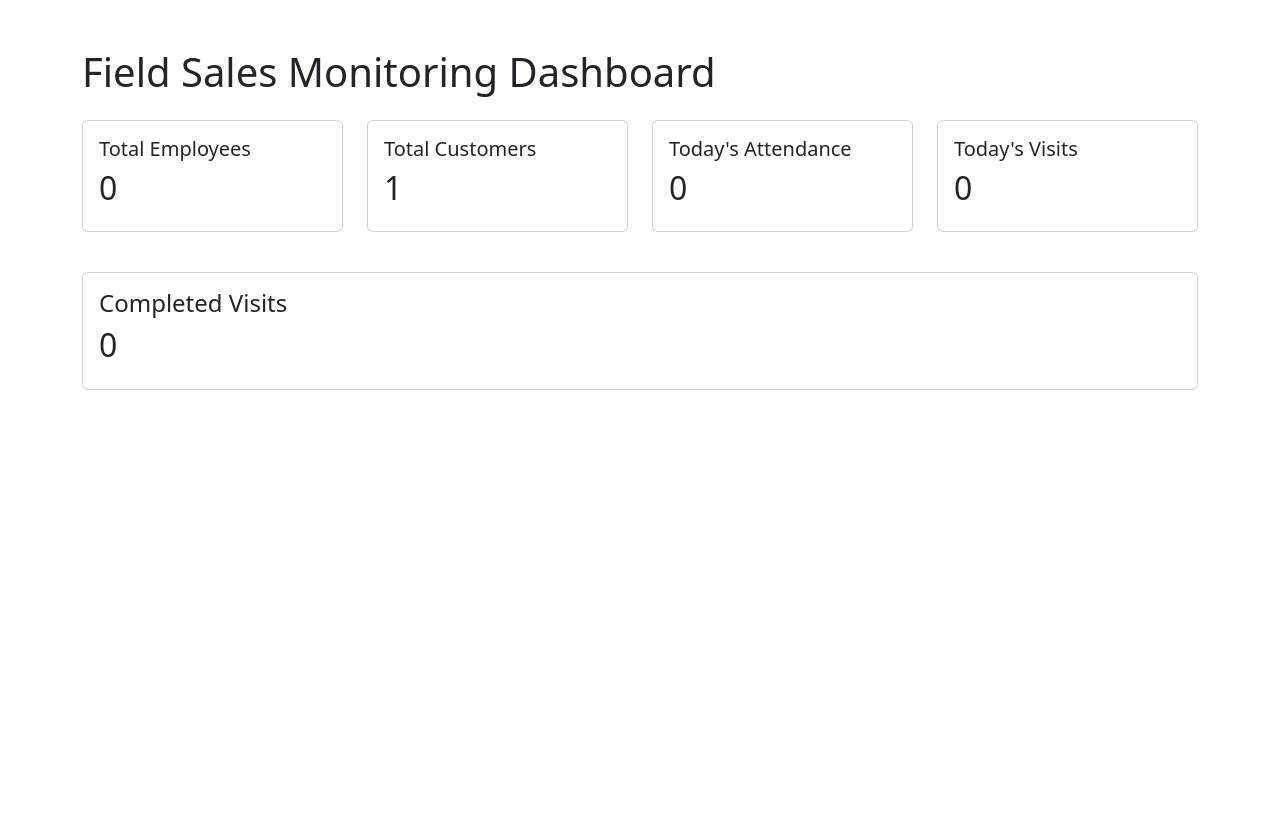
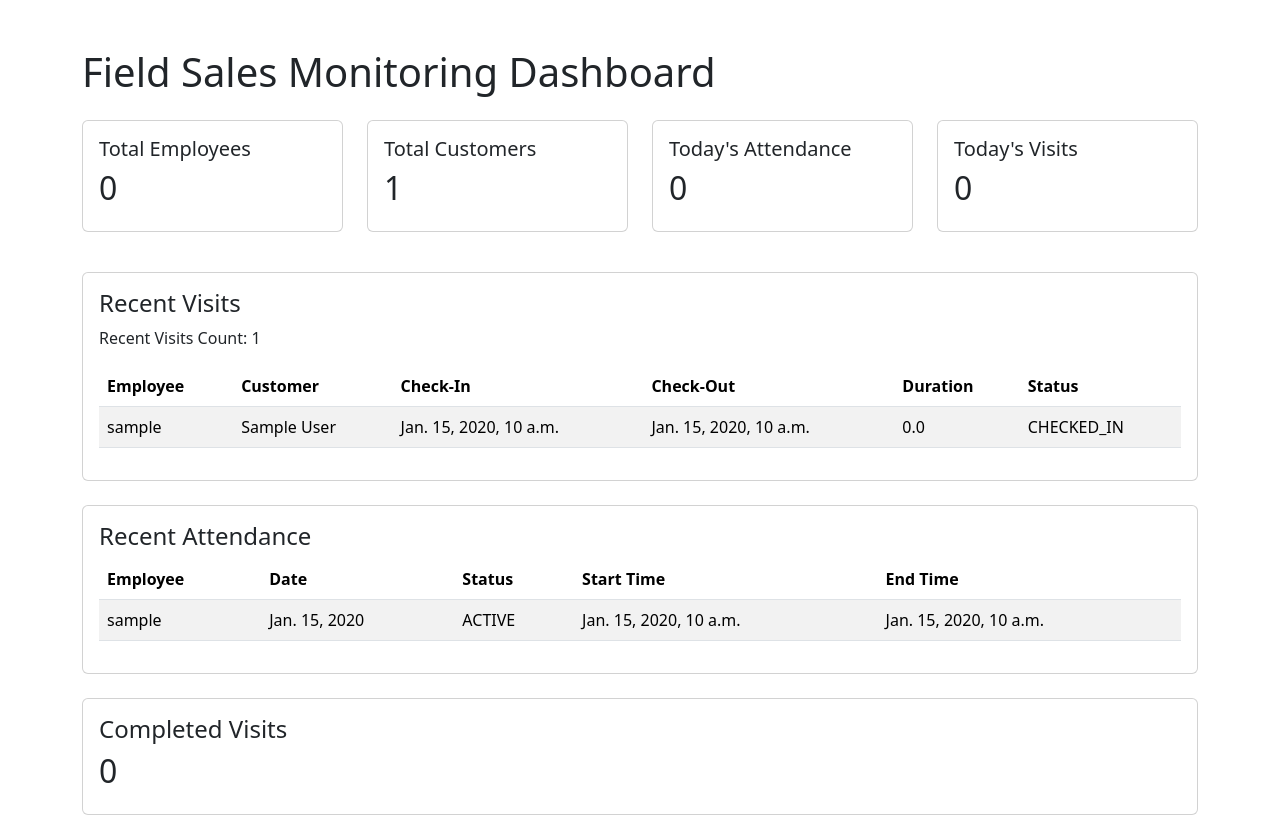
Before and after one commit to ChaitanyaCodec/field-sales-monitoring-system, a Django app: page / in a window 1280 px wide. Before the commit the page ends 390 px from the top, so only its background shows below. Run offline with Django 5.2, Linux system fonts and the light colour scheme; tables that the repository leaves empty hold one stand-in row (values such as "Sample post").

Commit message:
Add visit workflow and dashboard

```diff
--- a/dashboard/views.py
+++ b/dashboard/views.py
@@ -39,7 +39,23 @@ def dashboard_view(request):
         "completed_visits": Visit.objects.filter(
             status="COMPLETED"
         ).count(),
+
+        "recent_visits": Visit.objects.select_related(
+            "employee",
+            "customer"
+        ).order_by(
+            "-checkin_time"
+        )[:5],
+
+        # Recent attendance records
+        "recent_attendance": Attendance.objects.select_related(
+            "employee"
+        ).order_by(
+            "-date",
+            "-start_time"
+        )[:5],
     }
+
 
     return render(
         request,
--- a/templates/dashboard/dashboard.html
+++ b/templates/dashboard/dashboard.html
@@ -21,6 +21,7 @@
 
     <!-- Statistics Cards -->
     <div class="row">
+
 
         <!-- Total Employees -->
         <div class="col-md-3 mb-3">
@@ -64,6 +65,119 @@
 
     </div>
 
+    <!-- Recent Visits Table -->
+
+<div class="card mt-4">
+    <div class="card-body">
+
+        <h4>Recent Visits</h4>
+        <p>Recent Visits Count: {{ recent_visits|length }}</p>
+        <table class="table table-striped">
+
+            <thead>
+                <tr>
+                    <th>Employee</th>
+                    <th>Customer</th>
+
+                    <th>Check-In</th>
+
+<th>Check-Out</th>
+<th>Duration</th>
+<th>Status</th>
+                </tr>
+            </thead>
+
+            <tbody>
+
+                {% for visit in recent_visits %}
+
+                <tr>
+                    <td>{{ visit.employee.username }}</td>
+
+                    <td>{{ visit.customer.name }}</td>
+
+
+
+                    <td>{{ visit.checkin_time }}</td>
+
+
+
+
+<td>{{ visit.checkout_time }}</td>
+<td>{{ visit.duration_minutes }}</td>
+<td>{{ visit.status }}</td>
+                </tr>
+
+                {% empty %}
+
+                <tr>
+                    <td colspan="4">
+                        No visits found.
+                    </td>
+                </tr>
+
+                {% endfor %}
+
+            </tbody>
+
+        </table>
+
+    </div>
+</div>
+
+<!-- Recent Attendance -->
+
+<div class="card mt-4">
+    <div class="card-body">
+
+        <h4>Recent Attendance</h4>
+
+        <table class="table table-striped">
+
+            <thead>
+                <tr>
+                    <th>Employee</th>
+                    <th>Date</th>
+                    <th>Status</th>
+                    <th>Start Time</th>
+
+<th>End Time</th>
+
+                </tr>
+            </thead>
+
+            <tbody>
+
+                {% for attendance in recent_attendance %}
+
+                <tr>
+                    <td>{{ attendance.employee.username }}</td>
+
+                    <td>{{ attendance.date }}</td>
+
+                    <td>{{ attendance.status }}</td>
+
+                    <td>{{ attendance.start_time }}</td>
+                    <td>{{ attendance.end_time }}</td>
+                </tr>
+
+                {% empty %}
+
+                <tr>
+                    <td colspan="4">
+                        No attendance records found.
+                    </td>
+                </tr>
+
+                {% endfor %}
+
+            </tbody>
+
+        </table>
+
+    </div>
+</div>
+
     <!-- Completed Visits -->
     <div class="card mt-4">
         <div class="card-body">
```
